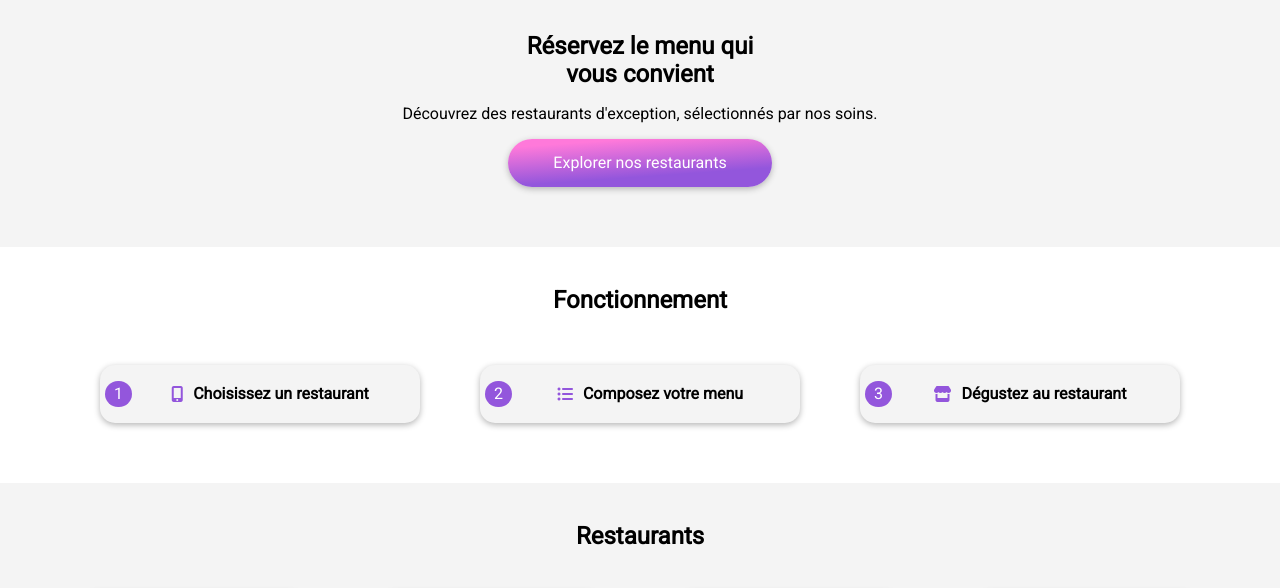
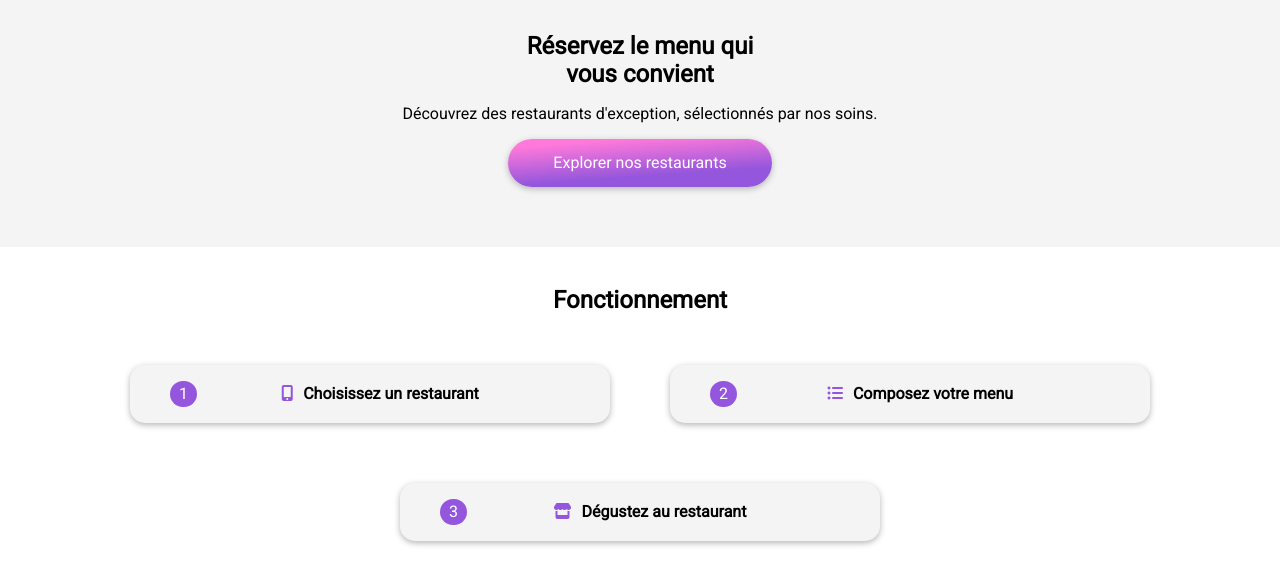
Before and after one commit to Joh91/Joh91.github.io, a plain HTML site: page index.html in a window 1280 px wide. Shown: the part 136-724 px from the top of the page. Drawn offline with Linux system fonts and the light colour scheme; grey boxes are pictures that could not be loaded; a web font is replaced by a local one.

Commit message:
fonction section desktop version adjusted

```diff
--- a/styles/components/_cards-hp.scss
+++ b/styles/components/_cards-hp.scss
@@ -25,8 +25,9 @@
 }
 
 .fonction__onglets__description {
-    @include fonction__onglets;
+    @include fonction__onglets__description;
     padding-left: 30px;
+    width: 100%;
 
     @media screen and (min-width: 993px) {
         justify-content: center;
@@ -40,7 +41,7 @@
     border-radius: 100px;
 
     @media screen and (min-width: 993px ) {
-        left: 5px;
+        left: 40px;
     }
 
     &--violet {
--- a/styles/layout/_main-hp.scss
+++ b/styles/layout/_main-hp.scss
@@ -58,11 +58,18 @@
             align-items: center;
         }
 
-        @media screen and (min-width: 993px){
-            width: 90%;
+        @media screen and (min-width: 993px) and (max-width: 1299px){
+            width: 100%;
+            flex-direction: row;
+            justify-content: center;
+            flex-wrap: wrap;
+            gap: 60px;
+
+        }
+
+        @media screen and (min-width: 1300px) {
             flex-direction: row;
             gap: 60px;
-
         }
     }
 
--- a/styles/utils/_mixins.scss
+++ b/styles/utils/_mixins.scss
@@ -6,6 +6,18 @@
     gap: 10px;
     width: 100%;
 
+    @media screen and (min-width: 993px) {
+        width: 40%;
+
+    }
+
+}
+
+@mixin fonction__onglets__description {
+    display: flex;
+    justify-content: flex-start;
+    padding: 10px;
+    gap: 10px;
 }
 
 @mixin services__card--structure {
```
Also changed, not shown: style.css, 1 other file.
